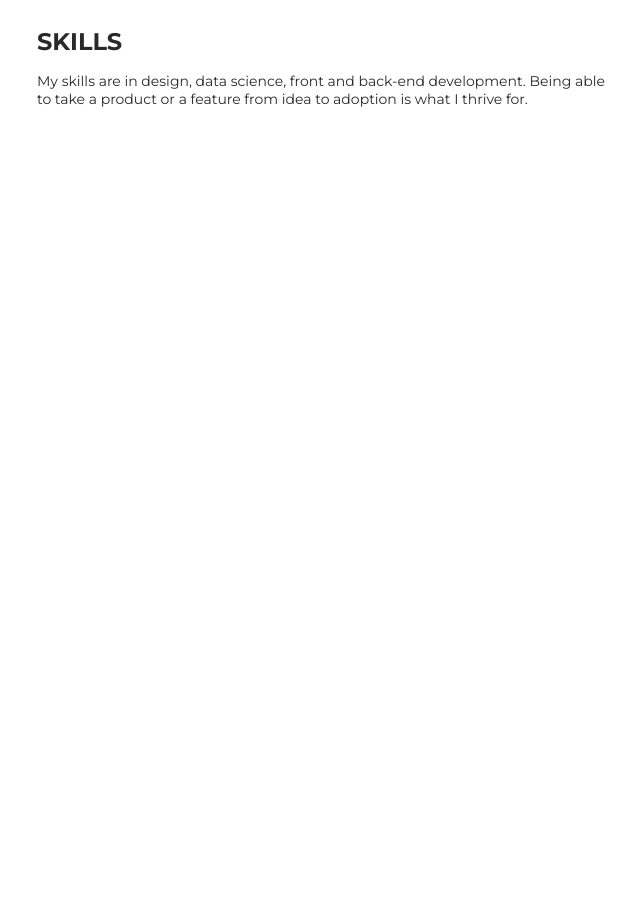
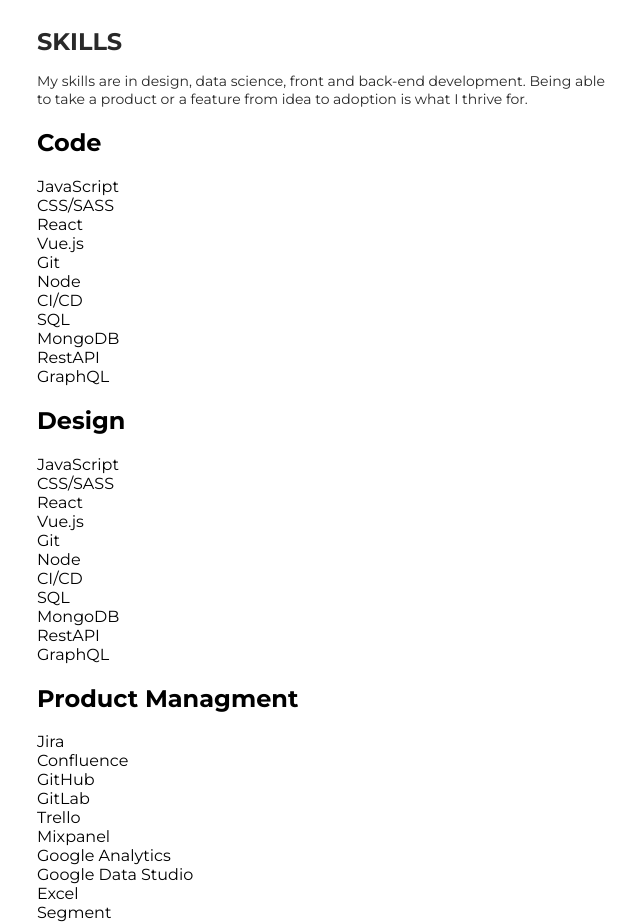
Before and after one commit to Armitage35/portfolio, a Vue app: page /#/ in a window 1280 px wide. Shown: the part 1080-2002 px from the top of the page, without its empty margins (363-1003 px from the left). Before the commit the page ends 1202 px from the top, so only its background shows below. Built offline with nearby package versions, Linux system fonts and the light colour scheme.

Commit message:
Setup skills section

```diff
--- a/src/Views/Portfolio/Skills/Skills.vue
+++ b/src/Views/Portfolio/Skills/Skills.vue
@@ -2,11 +2,26 @@
 	<div class="content__skills">
 		<h1>Skills</h1>
 		<p>My skills are in design, data science, front and back-end development. Being able to take a product or a feature from idea to adoption is what I thrive for.</p>
+		<h2>Code</h2>
+		<SkillCartridge v-for="(codeSkill, key) in code" :key="key" :skill="codeSkill"></SkillCartridge>
+		<h2>Design</h2>
+		<SkillCartridge v-for="(designSkill, key) in code" :key="key" :skill="designSkill"></SkillCartridge>
+		<h2>Product Managment</h2>
+		<SkillCartridge v-for="(productManagmentSkill, key) in productManagment" :key="key" :skill="productManagmentSkill"></SkillCartridge>
 	</div>
 </template>
 
 <script>
+	import SkillCartridge from '../../../components/SkillCartridge/SkillCartridge';
+
 export default {
-
+	components: { SkillCartridge },
+	data: function() {
+		return {
+			code: ['JavaScript', 'CSS/SASS', 'React', 'Vue.js', 'Git', 'Node', 'CI/CD', 'SQL', 'MongoDB', 'RestAPI', 'GraphQL'],
+			design: [' Photoshop', 'Sketch', 'Adobe XD', 'InVision', 'Balsamiq wireframes', 'Illustrator'],
+			productManagment: ['Jira', 'Confluence', 'GitHub', 'GitLab', 'Trello', 'Mixpanel', 'Google Analytics', 'Google Data Studio', 'Excel', 'Segment']
+		}
+	}
 }
 </script>
--- /dev/null
+++ b/src/components/SkillCartridge/SkillCartridge.vue
@@ -0,0 +1,11 @@
+<template>
+	<div class="skill">
+		{{ skill }}
+	</div>
+</template>
+
+<script>
+export default {
+	props: ['skill']
+}
+</script>
--- a/src/master.scss
+++ b/src/master.scss
@@ -9,3 +9,4 @@
 @import './Views/Portfolio/Sidemenu/Sidemenu.scss';
 
 // Components
+@import './components/SkillCartridge/SkillCartridge.scss';
```
Also changed, not shown: src/components/SkillCartridge/SkillCartridge.scss (added).
